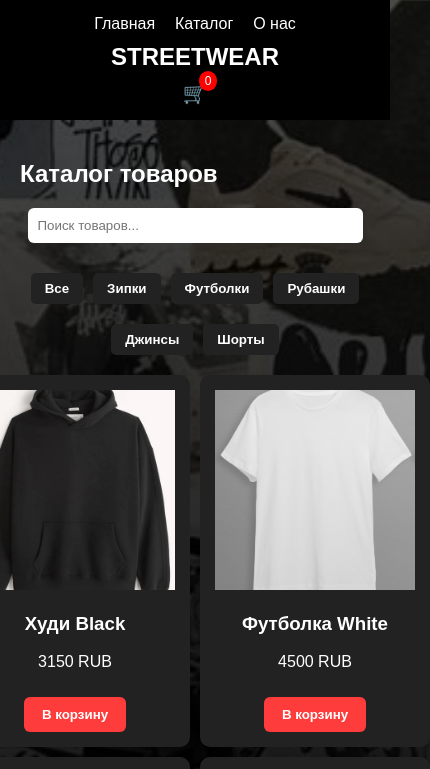
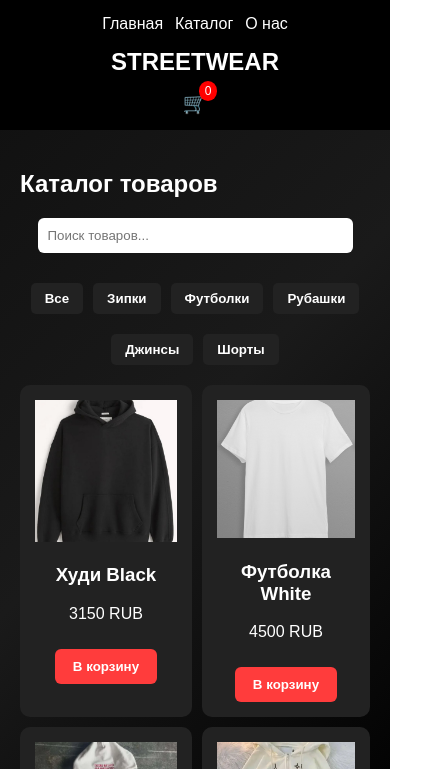
Before and after one commit to Anvar-code/Streetwear_Shop, a plain HTML site: page index.html in a window 390 px wide. Both pictures are taken after a click on the link "Каталог". Shown: the top 769 px of the page, 430 px wide, since content can reach past the window. Drawn offline with Linux system fonts and the light colour scheme.

Commit message:
Refactor CSS styles for improved layout and design

```diff
--- a/style.css
+++ b/style.css
@@ -1,3 +1,7 @@
+* {
+    box-sizing: border-box;
+}
+
 html, body {
     height: 100%;
 }
@@ -81,18 +85,21 @@ body {
 }
 
 .products {
-    display: flex;
-    justify-content: center;
-    gap: 20px;
-    flex-wrap: wrap;
+    display: grid;
+    grid-template-columns: repeat(auto-fit, minmax(180px, 1fr));
+    gap: 15px;
+    width: 100%;
+    box-sizing: border-box;
 }
 
 .product-card {
     background: #222;
     padding: 15px;
     border-radius: 10px;
-    width: 200px;
+    width: 100%;
+    max-width: 100%;
     text-align: center;
+    box-sizing: border-box;
 }
 
 .product-card img {
@@ -143,8 +150,10 @@ footer {
     align-items: center;
     justify-content: space-between;
     background: black;
-    padding: 15px 30px;
+    padding: 15px 20px;
     position: relative;
+    flex-wrap: wrap;
+    gap: 10px;
 }
 
 /* левая часть */
@@ -580,3 +589,44 @@ button:hover {
         background-attachment: scroll;
     }
 }
+
+@media (max-width: 768px) {
+
+    .header {
+        flex-direction: column;
+        justify-content: center;
+        text-align: center;
+        padding: 15px;
+    }
+
+    .nav-left {
+        flex-wrap: wrap;
+        justify-content: center;
+        gap: 12px;
+    }
+
+    .logo {
+        position: static;
+        transform: none;
+        margin: 5px 0;
+    }
+
+    .nav-right {
+        justify-content: center;
+        width: 100%;
+    }
+}
+
+@media (max-width: 768px) {
+
+    body {
+        background:
+            linear-gradient(135deg, #0f0f0f, #1a1a1a, #000);
+
+        background-attachment: scroll;
+    }
+
+    #home {
+        background-attachment: scroll;
+    }
+}
```
